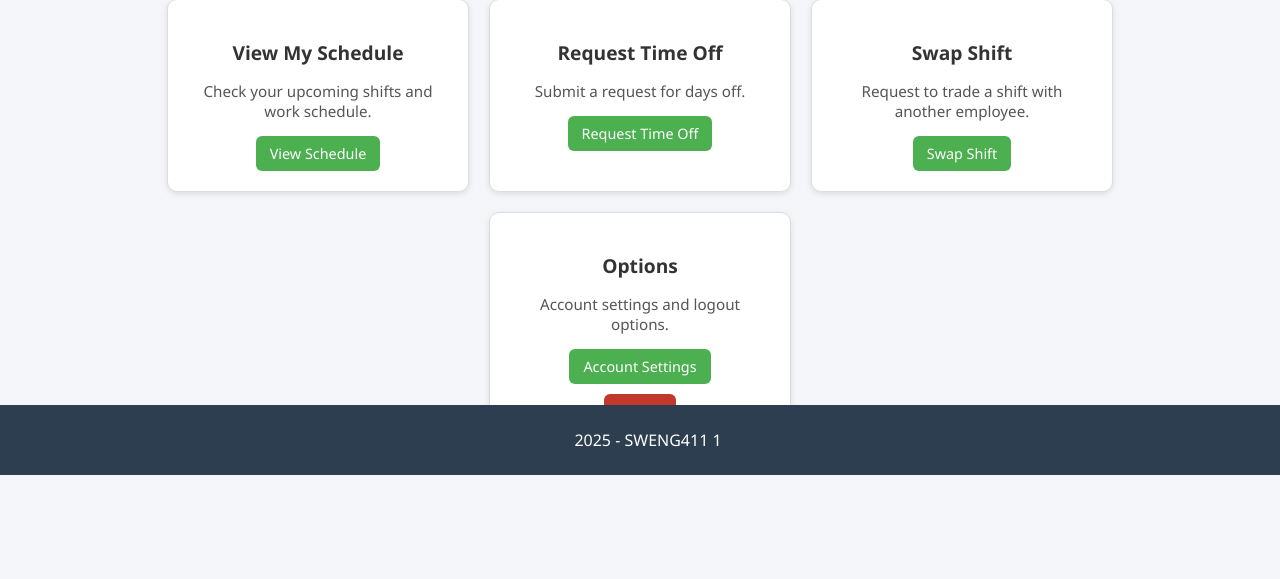
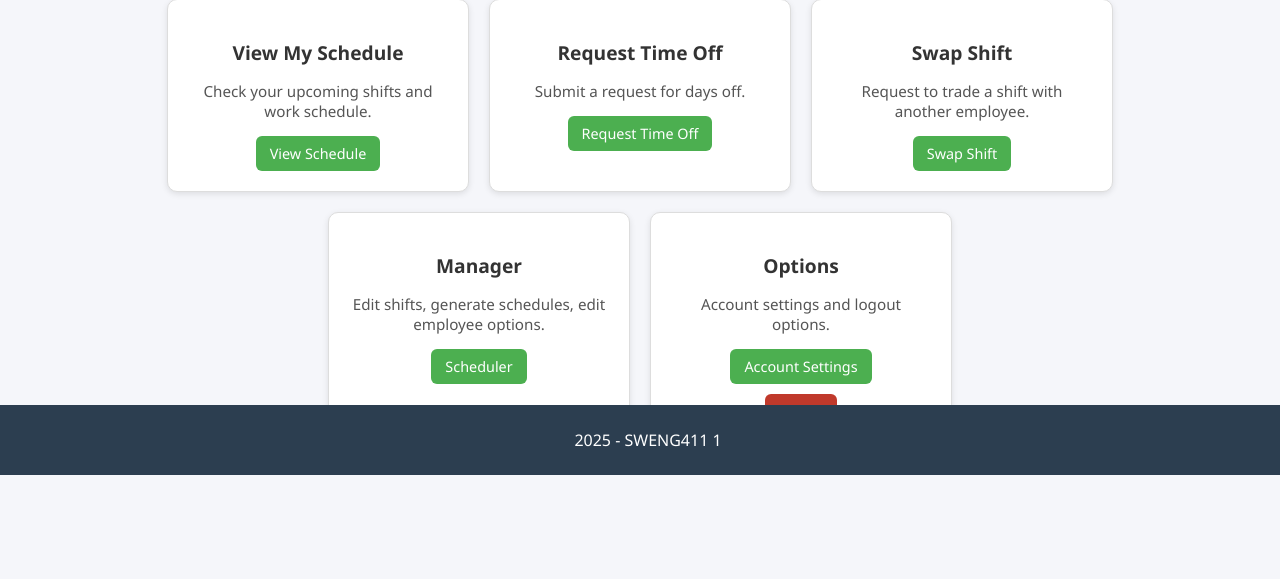
Before and after one commit to badach02/SWENG411-Project-Scheduler, a Django app: page /dashboard/ in a window 1280 px wide. Shown: the part 325-904 px from the top of the page. Run offline with Django 5.2, Linux system fonts and the light colour scheme; the visitor is signed in with stand-in values (Sample User, id 1).

Commit message:
manager card on dashboard and logic check if manager

```diff
--- a/main/urls.py
+++ b/main/urls.py
@@ -9,6 +9,7 @@ urlpatterns = [
     path('logout/', views.logout_user, name='logout'),
     path('register/', views.register_view, name='register'),
     path('dashboard/', views.dashboard_view, name='dashboard'),
+    path('manager/', views.manager_view, name='manager'),
     path('schedule/', views.schedule_view, name='view_schedule'),
     path('timeoff/', views.time_off_view, name='request_time_off'),
     path('swapshift/', views.swap_view, name='swap_shift'),
--- a/main/views.py
+++ b/main/views.py
@@ -5,6 +5,11 @@ from django.contrib.auth.decorators import login_required
 from .models import Shift
 from .utils import shiftHTMLCalendar, get_calendar_context, trim_user_info
 from datetime import datetime
+
+admin_roles = [
+    "admin",
+    "Manager",
+]
 
 User = get_user_model()
 
@@ -19,7 +24,17 @@ def dashboard_view(request):
     if not request.user.first_name or not request.user.first_name:
         return redirect("main:initialization")
 
-    return render(request, "dashboard.html")
+    context = {
+        "role": request.user.account_type,
+    }
+
+    return render(request, "dashboard.html", context)
+
+@login_required
+def manager_view(request):
+    if not request.user.account_type in admin_roles:
+        return redirect('main:dashboard')
+    return render(request, "manager.html")
 
 @login_required
 def initialize_view(request):
--- a/templates/dashboard.html
+++ b/templates/dashboard.html
@@ -28,6 +28,14 @@
             <a href="{% url 'main:swap_shift' %}" class="btn">Swap Shift</a>
         </div>
 
+        {% if user.account_type in "admin manager" %}
+            <div class="dashboard-card">
+                <h3>Manager</h3>
+                <p>Edit shifts, generate schedules, edit employee options.</p>
+                <a href="{% url 'main:manager' %}" class="btn">Scheduler</a>
+            </div>
+        {% endif %}
+
         <div class="dashboard-card">
             <h3>Options</h3>
             <p>Account settings and logout options.</p>
```
Also changed, not shown: templates/manager.html (added, +20 -0 lines).
